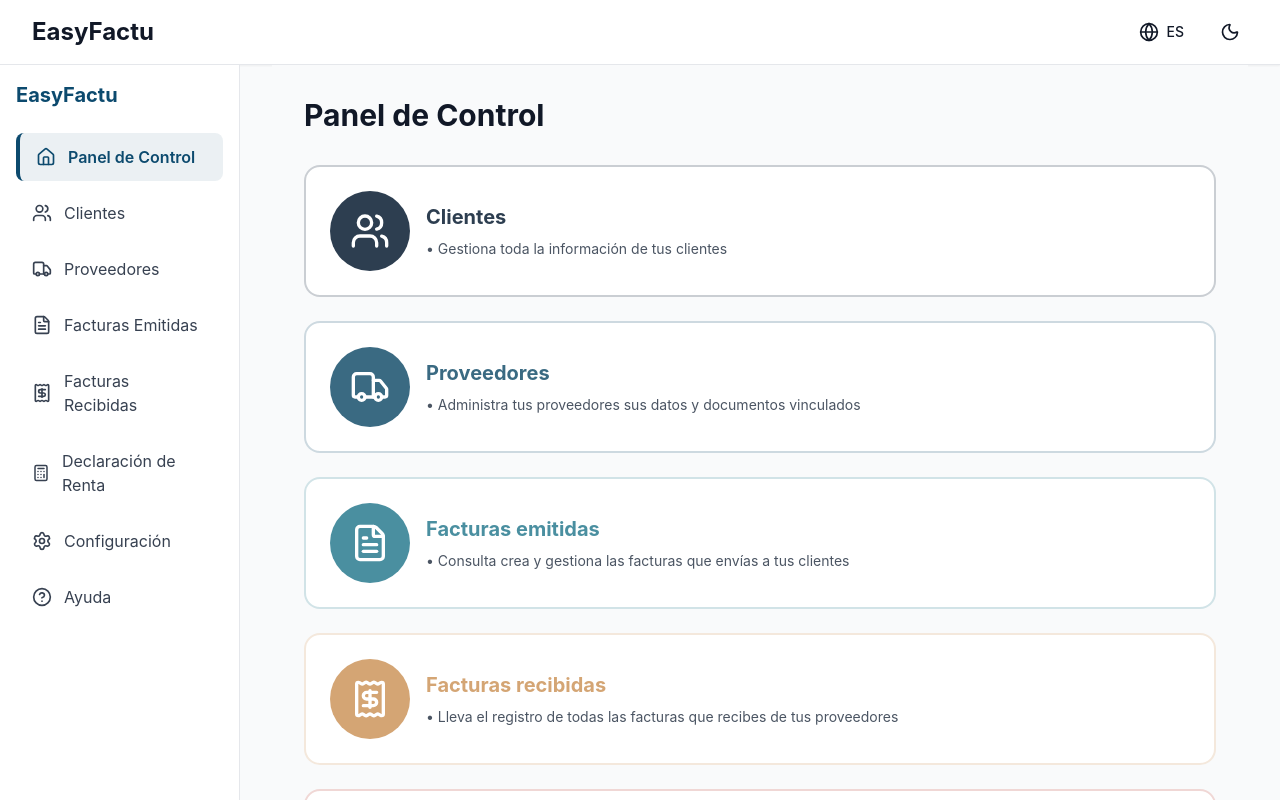
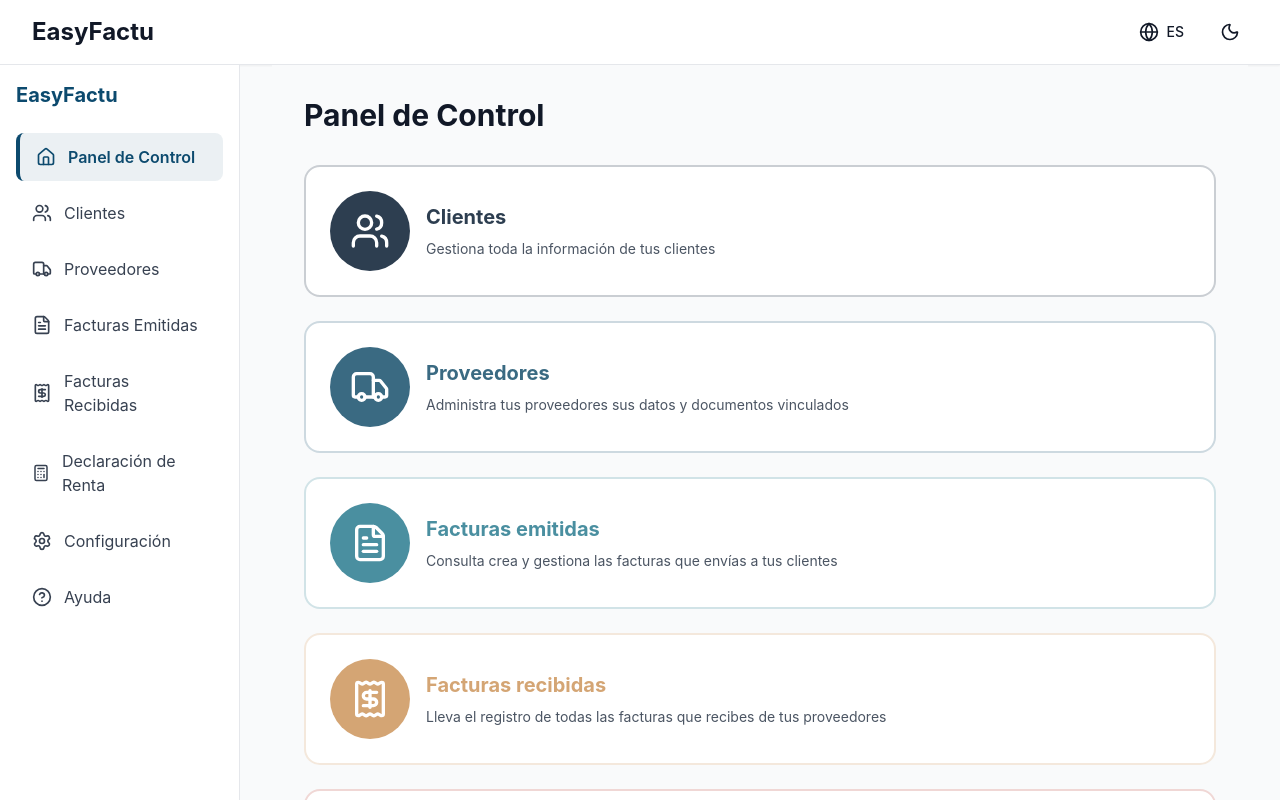
Before and after one commit to wpodigital/easyfactu, a React app in the folder frontend/: page / in a window 1280 px wide. Shown: the top 800 px of the page. Built offline with nearby package versions, Linux system fonts and the light colour scheme; the HTML template or start-up script is replaced by a standard one.

Commit message:
Update DashboardCard.tsx

```diff
--- a/frontend/src/components/DashboardCard.tsx
+++ b/frontend/src/components/DashboardCard.tsx
@@ -40,7 +40,7 @@ export const DashboardCard: React.FC<DashboardCardProps> = ({
           {title}
         </h3>
         <p className="text-sm text-gray-600 dark:text-gray-400">
-          • {description}
+          {description}
         </p>
       </div>
     </button>
```
